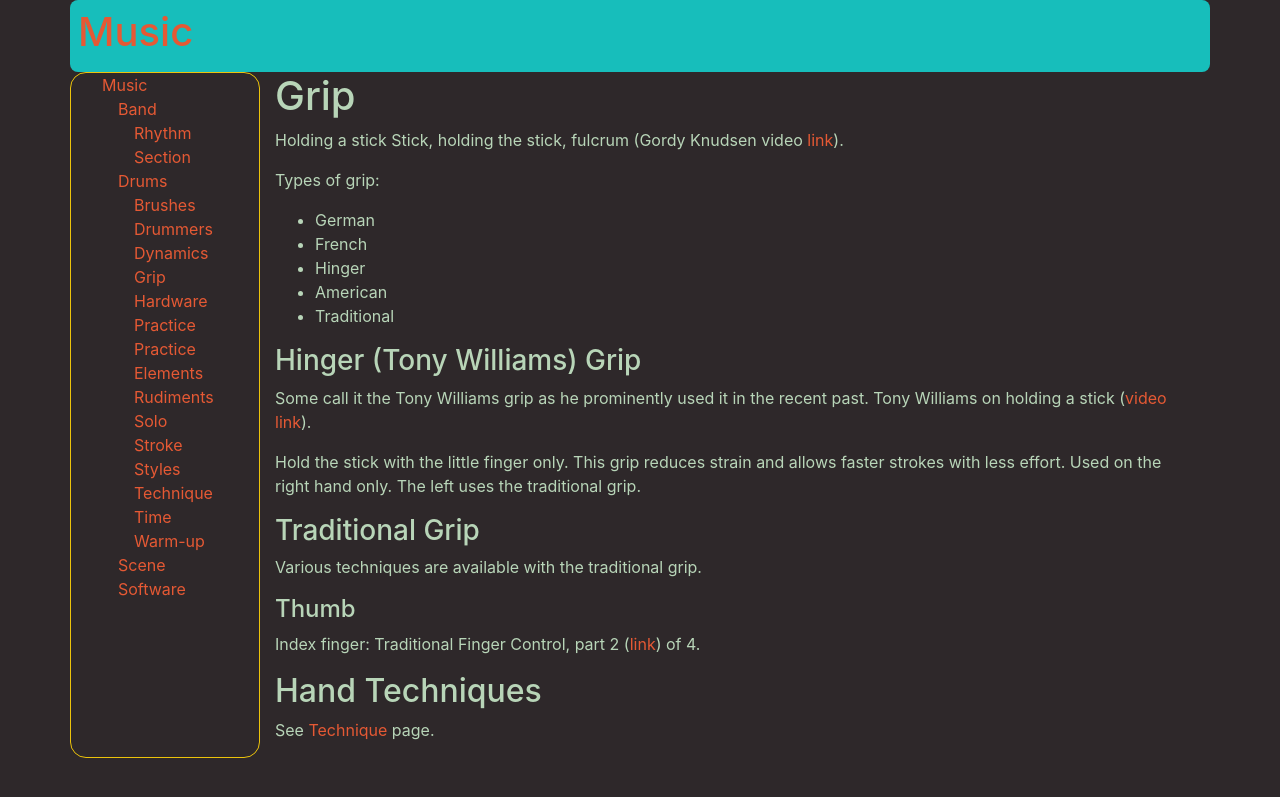
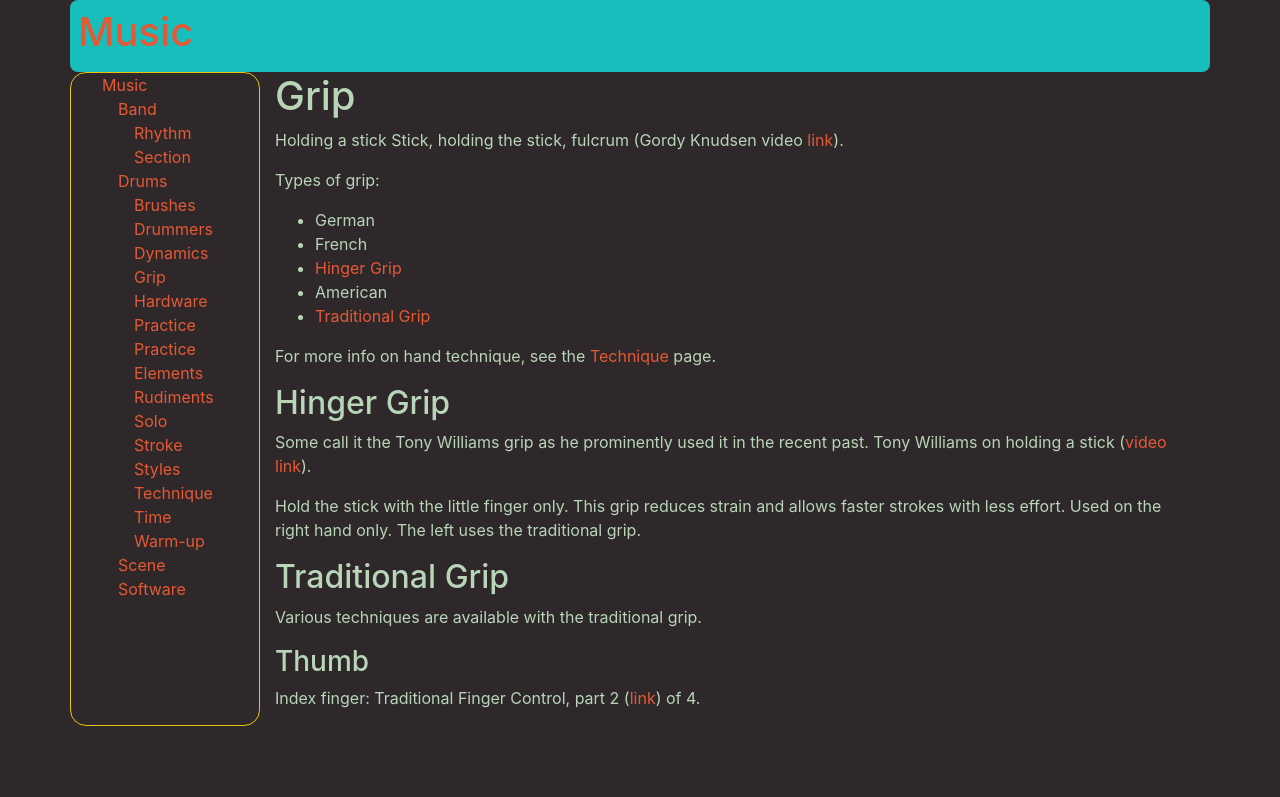
Before and after one commit to MisterY/music-site, a Jekyll site: the page built from drums/grip.md, in a window 1280 px wide. Shown: the top 797 px of the page. Built offline with Jekyll 4.4.1, drawn with Linux system fonts in a browser that asks for light colours; nearby versions of some CDN libraries; our own code applies the rules of GitHub Pages for plain Markdown files.

Commit message:
adding links to sections

```diff
--- a/drums/grip.md
+++ b/drums/grip.md
@@ -7,11 +7,13 @@ Types of grip:
 
 - German
 - French
-- Hinger
+- [Hinger Grip](#hinger-grip)
 - American
-- Traditional
+- [Traditional Grip](#traditional-grip)
 
-### Hinger (Tony Williams) Grip
+For more info on hand technique, see the [Technique](technique) page.
+
+## Hinger Grip
 
 Some call it the Tony Williams grip as he prominently used it in the recent past.
 Tony Williams on holding a stick ([video link](https://youtu.be/7x5bAyLvzoE?t=24m25s)).
@@ -19,14 +21,10 @@ Tony Williams on holding a stick ([video link](https://youtu.be/7x5bAyLvzoE?t=24
 Hold the stick with the little finger only. This grip reduces strain and allows faster strokes with less effort.
 Used on the right hand only. The left uses the traditional grip.
 
-### Traditional Grip
+## Traditional Grip
 
 Various techniques are available with the traditional grip.
 
-#### Thumb
+### Thumb
 
 Index finger: Traditional Finger Control, part 2 ([link](https://www.youtube.com/watch?v=mzuwohqmQHg)) of 4.
-
-## Hand Techniques
-
-See [Technique](technique) page.
```
